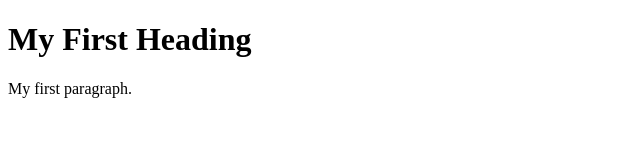
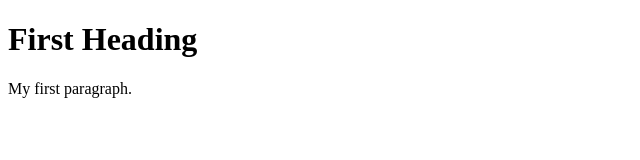
Before and after one commit to bhimavarapusujitha/Web-Application, a plain HTML site: page index.html in a window 1280 px wide. Shown: the whole page, without its empty margins (0-640 px from the left). Drawn offline with Linux system fonts and the light colour scheme.

Commit message:
Update index.html

```diff
--- a/index.html
+++ b/index.html
@@ -2,7 +2,7 @@
 <html>
 <body>
 
-<h1>My First Heading</h1>
+<h1>First Heading</h1>
 <p>My first paragraph.</p>
 
 </body>
```
